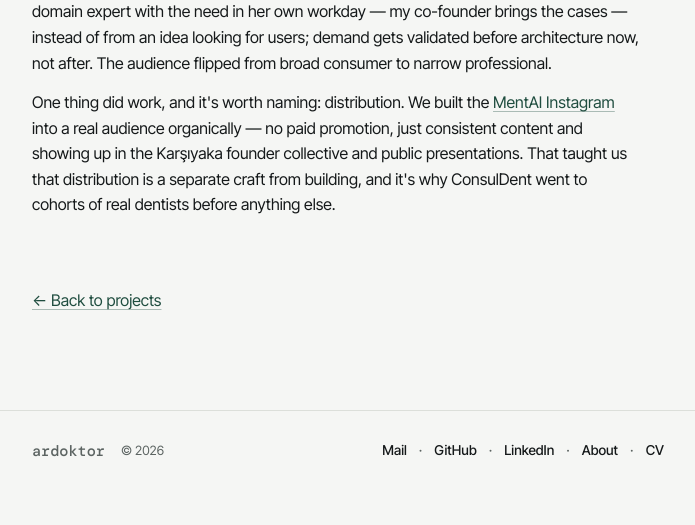
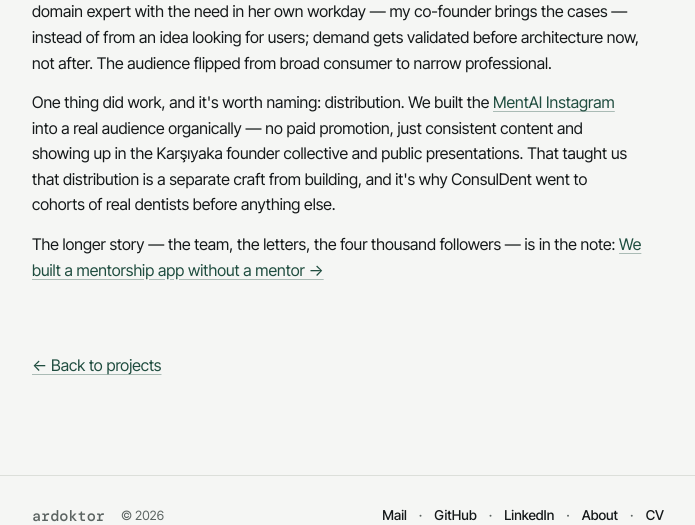
Before and after one commit to ardoktor/portfolio, a Django app: template main/templates/main/project_mentai.html in a window 1280 px wide. Shown: the part 1804-2329 px from the top of the page, without its empty margins (292-987 px from the left). Before the commit the page ends 2261 px from the top, so only its background shows below. Run offline with Django 5.2, Linux system fonts and the light colour scheme; the template is opened without the code that fills it, so the values that code supplies are empty; parts of the project's set-up code (start-up, migrations or seed data) failed here and were passed over.

Commit message:
Add first note: We built a mentorship app without a mentor
MentAI-tagged markdown post seeded via data migration so it survives
Render's ephemeral-disk redeploys; authored date 2026-08-21. Internal
links to the mulakat.pro and ConsulDent pages; the MentAI postmortem
now cross-links to the note.

Co-Authored-By: Claude Fable 5 <noreply@anthropic.com>
Claude-Session: https://claude.ai/code/session_01F8zVi9XpeL5RVGhwSNBAuU

```diff
--- a/main/templates/main/project_mentai.html
+++ b/main/templates/main/project_mentai.html
@@ -106,6 +106,9 @@
   and showing up in the Karşıyaka founder collective and public presentations.
   That taught us that distribution is a separate craft from building, and it's
   why ConsulDent went to cohorts of real dentists before anything else.</p>
+  <p>The longer story — the team, the letters, the four thousand followers — is
+  in the note:
+  <a class="quiet-link" href="{% url 'blog_detail' 'we-built-a-mentorship-app-without-a-mentor' %}">We built a mentorship app without a mentor &rarr;</a></p>
 </section>
 
 <a class="quiet-link back-link" href="{% url 'projects' %}">&larr; Back to projects</a>
```
Also changed, not shown: main/migrations/0014_mentai_note.py (added).
